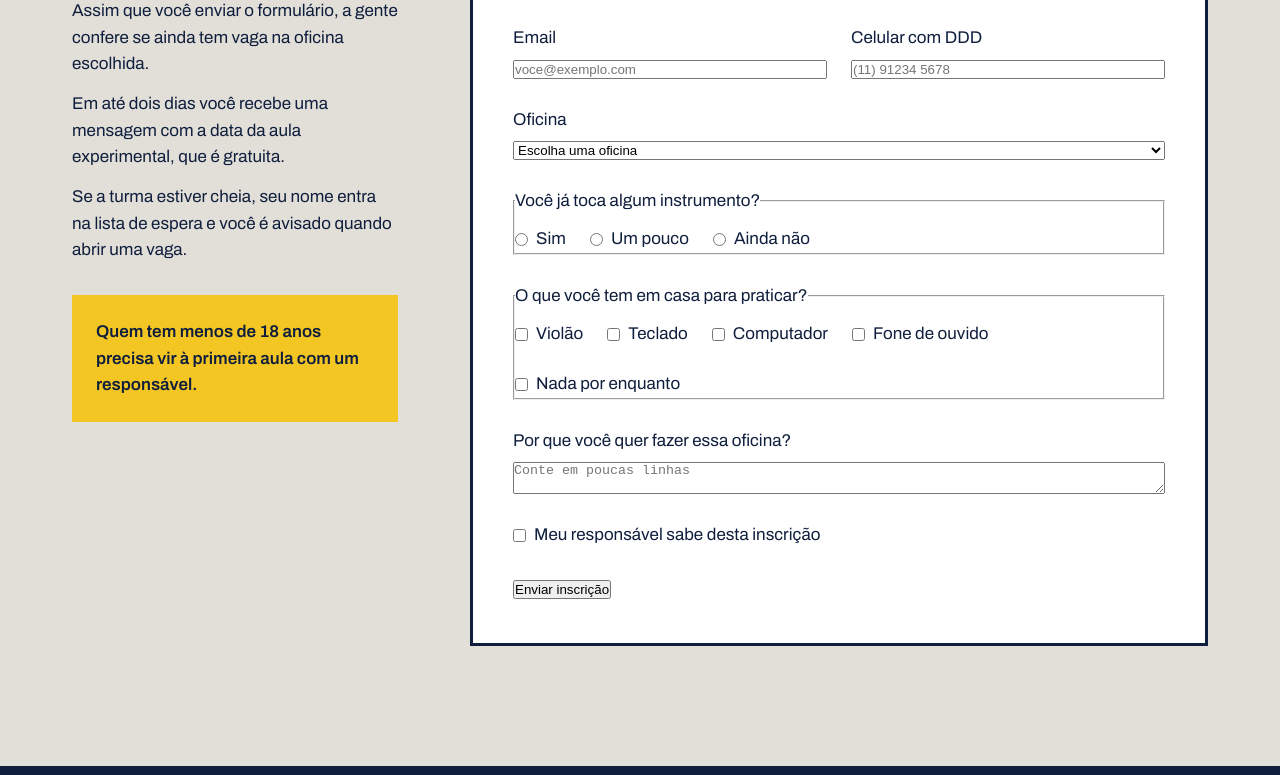
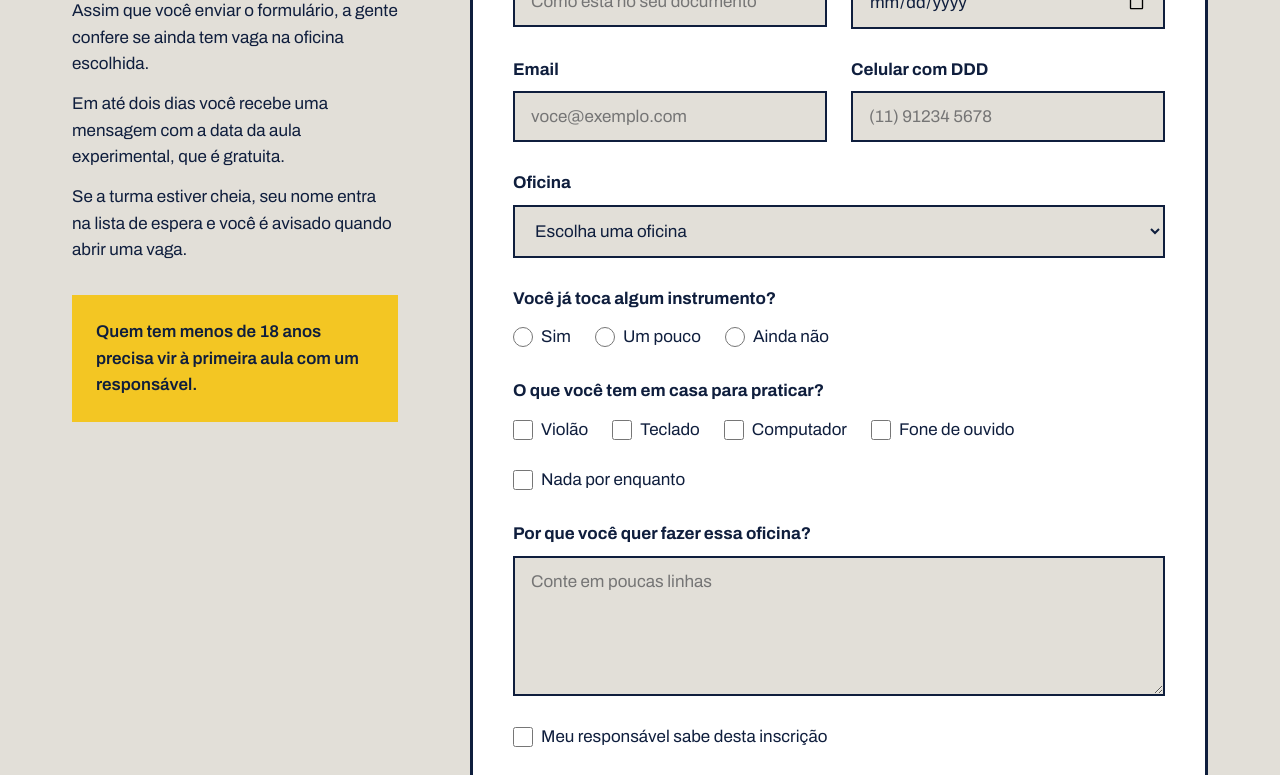
Before and after one commit to matheuscarvalho58317948/laje_sonora, a plain HTML site: page incricao.html in a window 1280 px wide. Shown: the part 442-1217 px from the top of the page. Drawn offline with Linux system fonts and the light colour scheme; a web font is replaced by a local one.

Commit message:
Página de inscrição pronta

```diff
--- a/inscricao.css
+++ b/inscricao.css
@@ -41,7 +41,6 @@ h1, h2, h3 {
     padding-inline: 32px;
 }
 
-/* TOPO */
 
 .topo {
     padding-block: 28px;
@@ -77,14 +76,11 @@ h1, h2, h3 {
     border-bottom-color: var(--fita);
 }
 
-/* TITULO */
 
 .titulo-pagina {
     font-size: 160px;
     margin-top: 24px;
 }
-
-/* RODAPÉ */
 
 .rodape {
     margin-top: 120px;
@@ -108,8 +104,6 @@ h1, h2, h3 {
     color: var(--fita);
     margin-bottom: 12px;
 }
-
-/* INSCRIÇÃO */
 
 .inscricao {
     margin-top: 56px;
@@ -176,3 +170,52 @@ h1, h2, h3 {
     align-items: center;
     gap: 8px;
 }
+
+
+.formulario label,
+.formulario legend {
+    font-weight: 700;
+}
+
+.formulario fieldset {
+    border: none;
+}
+
+.formulario input[type="text"],
+.formulario input[type="email"],
+.formulario input[type="tel"],
+.formulario input[type="date"],
+.formulario select,
+.formulario textarea {
+    width: 100%;
+    padding: 14px 16px;
+    border: 2px solid var(--tinta);
+    background: var(--concreto);
+    font-family: var(--fonte-texto);
+    font-size: 17px;
+    color: var(--tinta);
+}
+
+.formulario input:focus,
+.formulario select:focus,
+.formulario textarea:focus {
+    outline: 3px solid var(--caixa-dagua);
+    outline-offset: 2px;
+    background: var(--branco);
+}
+
+.formulario textarea {
+    height: 140px;
+    resize: vertical;
+}
+
+.formulario .opcao label {
+    font-weight: 500;
+}
+
+.formulario input[type="radio"],
+.formulario input[type="checkbox"] {
+    width: 20px;
+    height: 20px;
+    accent-color: var(--caixa-dagua);
+}
```
